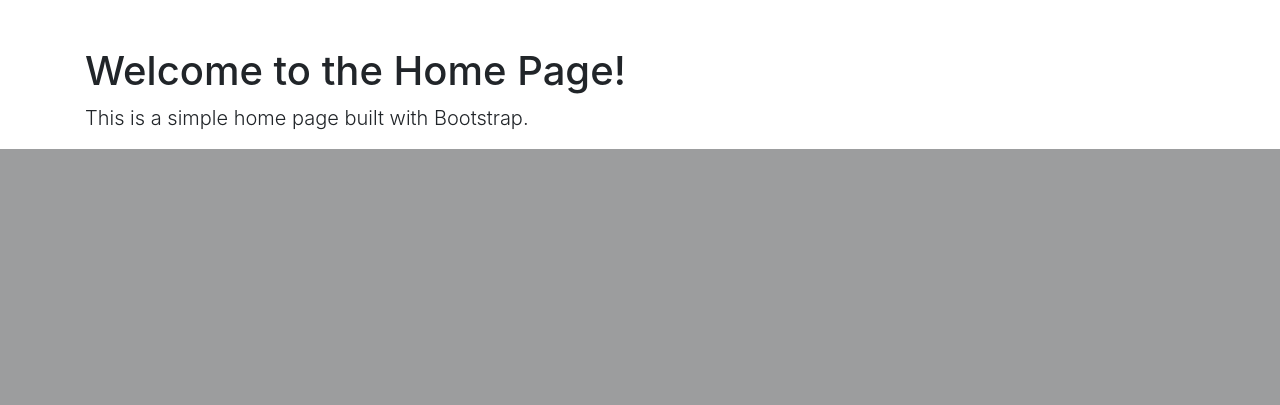
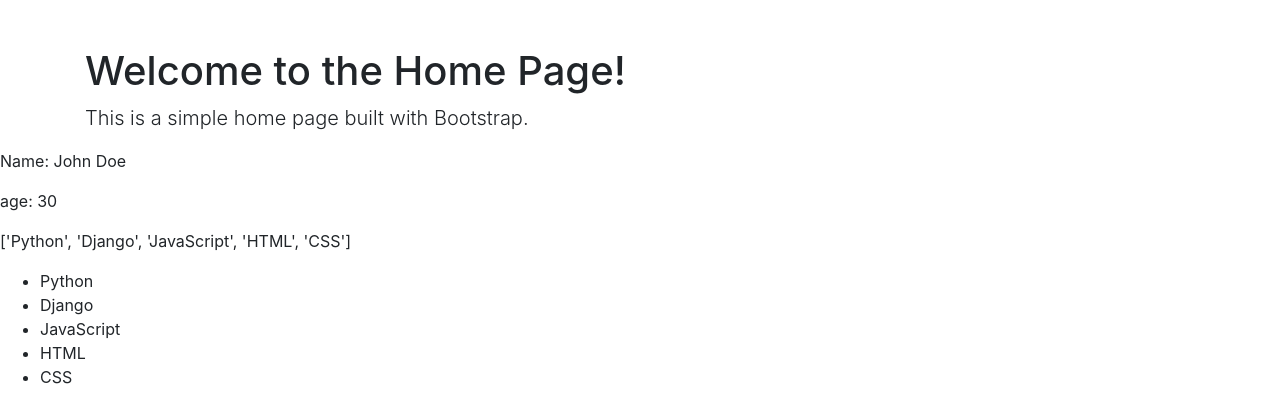
Before and after one commit to AshikurRahman-Peters/django-website, a Django app: page / in a window 1280 px wide. Shown: the part 1017-1422 px from the top of the page. Before the commit the page ends 1166 px from the top, so only its background shows below. Run offline with Django 5.2, Linux system fonts and the light colour scheme; some libraries are stand-ins or nearby versions.

Commit message:
Pass data in to view page and how to write for loop

```diff
--- a/portfolio/views.py
+++ b/portfolio/views.py
@@ -3,7 +3,24 @@ from django.http import HttpResponse
 
 
 def home(request):
-    return render(request, 'index.html')
+
+    text = {
+        "name": "John Doe",
+        "age": 30,
+        "phone": "123-456-7890",
+        "email": "asbc@gmail.com",
+        "skills": ["Python", "Django", "JavaScript", "HTML", "CSS"],
+        "projects": [
+            {
+                "title": "Portfolio Website",
+                "description": "A personal portfolio website to showcase my projects and skills.",
+                "link": "abc",
+    }
+        ]
+    }
+
+
+    return render(request, 'index.html', text)
 
 
 def about(request):
--- a/templates/index.html
+++ b/templates/index.html
@@ -7,4 +7,13 @@
     <h1 class="mt-5">Welcome to the Home Page!</h1>
     <p class="lead">This is a simple home page built with Bootstrap.</p>
 </div>
+    <p>Name: {{ name }}</p>
+    <p>age: {{ age }}</p>
+    <p> {{ skills }}</p>
+    <ul>
+        {% for skill in skills %}
+            <li>{{ skill }}</li>
+        {% endfor %}
+
+    </ul
 {%endblock%}
```
